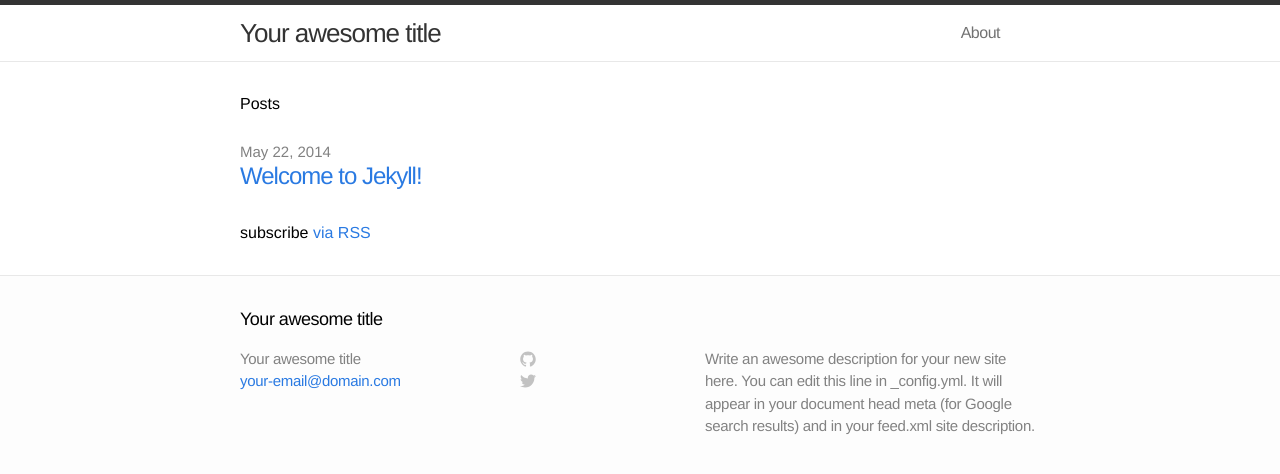
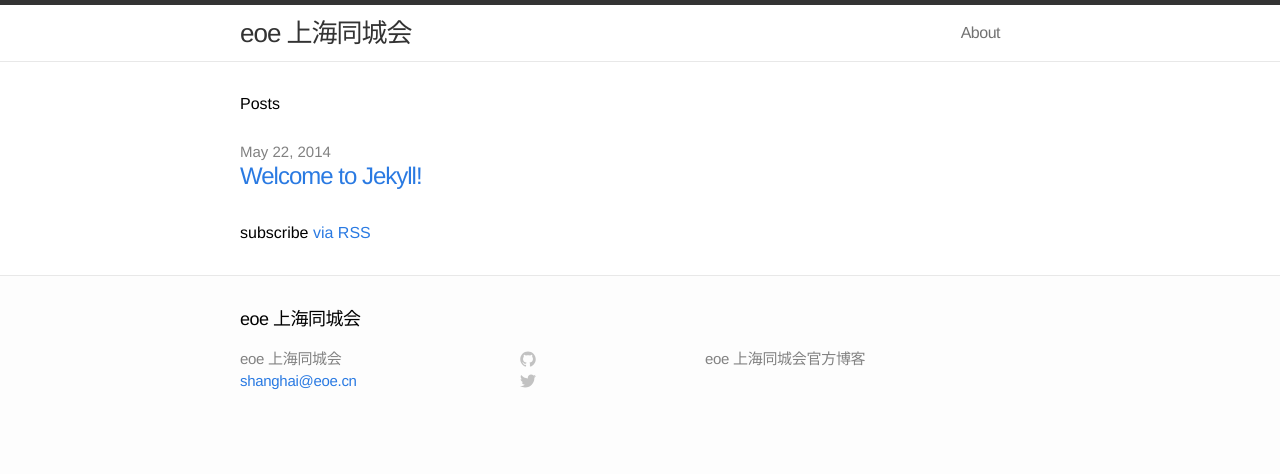
Before and after one commit to eoeshanghai/eoeshanghai.github.io, a Jekyll site: the page built from index.html, in a window 1280 px wide. Shown: the top 474 px of the page. Built offline with Jekyll 4.4.1, drawn with Linux system fonts in a browser that asks for light colours.

Commit message:
设置「站点名称」、「站点网址」

```diff
--- a/_config.yml
+++ b/_config.yml
@@ -1,9 +1,9 @@
 # Site settings
-title: Your awesome title
-email: your-email@domain.com
-description: "Write an awesome description for your new site here. You can edit this line in _config.yml. It will appear in your document head meta (for Google search results) and in your feed.xml site description."
+title: eoe 上海同城会
+email: shanghai@eoe.cn
+description: "eoe 上海同城会官方博客"
 baseurl: ""
-url: "http://yourdomain.com"
+url: "http://shanghai.eoe.cn"
 
 # Build settings
 markdown: kramdown
```
